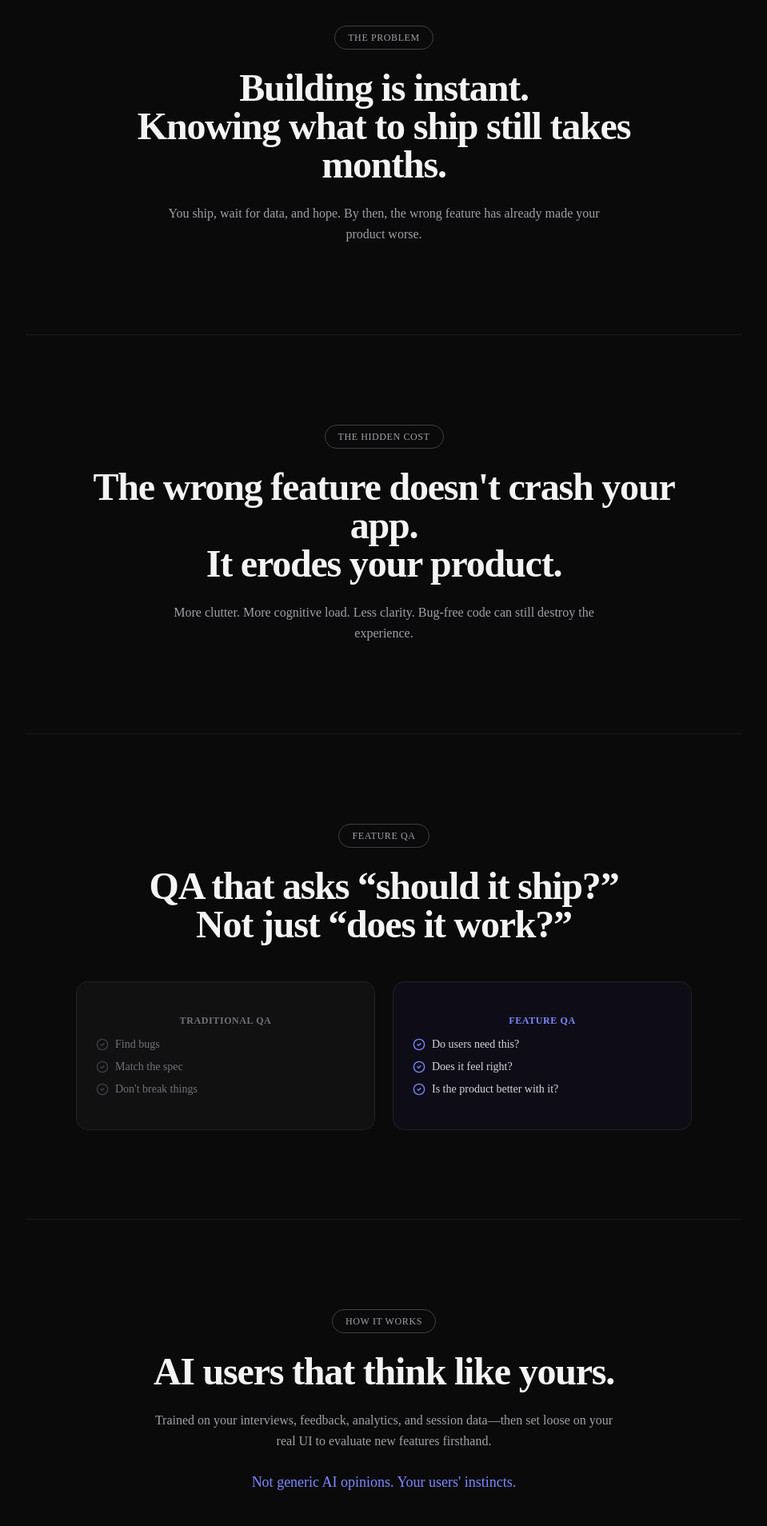
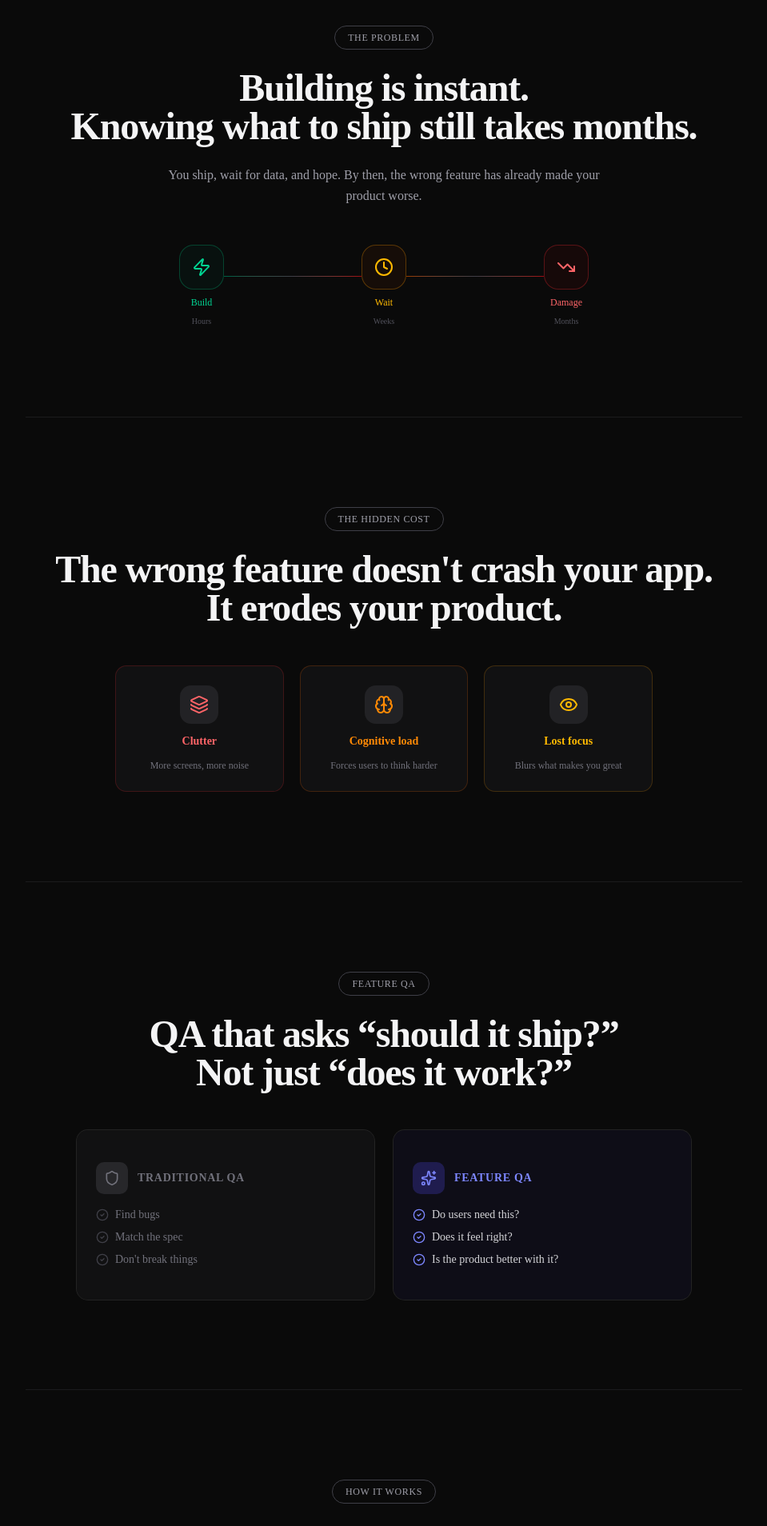
Before and after one commit to qiichos/ship-skip, a Next.js app: page / in a window 1280 px wide. Shown: the part 880-2788 px from the top of the page at 80% size, without its empty margins (160-1119 px from the left). Built offline with nearby package versions, Linux system fonts and the light colour scheme.

Commit message:
リデザイン

```diff
--- a/app/page.tsx
+++ b/app/page.tsx
@@ -6,9 +6,22 @@ import {
   ArrowRight,
   Brain,
   CheckCircle2,
+  Clock,
+  Eye,
+  Gauge,
+  GitBranch,
+  Layers,
   MessageSquareQuote,
+  MousePointerClick,
+  Rocket,
+  RotateCcw,
   Shield,
+  Sparkles,
+  SquareArrowOutUpRight,
   Timer,
+  TrendingDown,
+  Users,
+  X,
   Zap,
 } from "lucide-react";
 
@@ -23,13 +36,35 @@ function SectionLabel({ children }: { children: React.ReactNode }) {
   );
 }
 
+/* Reusable icon circle */
+function IconCircle({
+  children,
+  className = "",
+}: {
+  children: React.ReactNode;
+  className?: string;
+}) {
+  return (
+    <div
+      className={`flex h-12 w-12 shrink-0 items-center justify-center rounded-xl border border-zinc-800 bg-zinc-900 ${className}`}
+    >
+      {children}
+    </div>
+  );
+}
+
 export default function Home() {
   return (
     <div className="min-h-screen bg-background text-foreground">
       {/* Nav */}
       <nav className="fixed top-0 z-50 w-full border-b border-zinc-800/60 bg-background/80 backdrop-blur-lg">
         <div className="mx-auto flex h-16 max-w-6xl items-center justify-between px-6">
+          <div className="flex items-center gap-2">
+            <div className="flex h-7 w-7 items-center justify-center rounded-lg bg-indigo-600">
+              <Sparkles className="h-4 w-4 text-white" />
+            </div>
             <span className="text-lg font-bold tracking-tight">ShipSkip</span>
+          </div>
           <Button variant="secondary" size="sm">
             Get Early Access
           </Button>
@@ -39,6 +74,29 @@ export default function Home() {
       {/* Hero */}
       <section className="relative flex min-h-screen flex-col items-center justify-center overflow-hidden px-6 pt-16 text-center">
         <div className="pointer-events-none absolute top-1/4 -z-10 h-[500px] w-[800px] rounded-full bg-indigo-500/5 blur-[120px]" />
+
+        {/* Hero visual: animated-like flow diagram */}
+        <div className="mb-10 flex items-center gap-3">
+          <div className="flex h-14 w-14 items-center justify-center rounded-2xl border border-zinc-700 bg-zinc-900">
+            <GitBranch className="h-6 w-6 text-zinc-400" />
+          </div>
+          <div className="h-px w-8 bg-zinc-700" />
+          <div className="flex h-14 w-14 items-center justify-center rounded-2xl border border-indigo-500/40 bg-indigo-950/40">
+            <Sparkles className="h-6 w-6 text-indigo-400" />
+          </div>
+          <div className="h-px w-8 bg-zinc-700" />
+          <div className="flex flex-col gap-1.5">
+            <div className="flex h-8 items-center gap-1.5 rounded-full border border-emerald-500/30 bg-emerald-950/20 px-3 text-xs font-medium text-emerald-400">
+              <Rocket className="h-3 w-3" /> Ship
+            </div>
+            <div className="flex h-8 items-center gap-1.5 rounded-full border border-amber-500/30 bg-amber-950/20 px-3 text-xs font-medium text-amber-400">
+              <RotateCcw className="h-3 w-3" /> Iterate
+            </div>
+            <div className="flex h-8 items-center gap-1.5 rounded-full border border-red-500/30 bg-red-950/20 px-3 text-xs font-medium text-red-400">
+              <X className="h-3 w-3" /> Skip
+            </div>
+          </div>
+        </div>
 
         <SectionLabel>Feature QA for the AI Era</SectionLabel>
 
@@ -73,58 +131,127 @@ export default function Home() {
         </div>
       </section>
 
-      {/* Problem */}
+      {/* Problem — with visual timeline */}
       <section className="px-6 py-28">
-        <div className="mx-auto max-w-3xl text-center">
+        <div className="mx-auto max-w-4xl text-center">
           <SectionLabel>The Problem</SectionLabel>
           <h2 className="mb-6 text-3xl font-bold tracking-tight text-zinc-100 sm:text-4xl lg:text-5xl">
             Building is instant.
             <br />
             Knowing what to ship still takes months.
           </h2>
-          <p className="mx-auto max-w-xl text-base leading-relaxed text-zinc-400">
+          <p className="mx-auto mb-12 max-w-xl text-base leading-relaxed text-zinc-400">
             You ship, wait for data, and hope. By then, the wrong feature has
             already made your product worse.
           </p>
+
+          {/* Timeline visual */}
+          <div className="mx-auto flex max-w-lg items-center justify-between">
+            <div className="flex flex-col items-center gap-2">
+              <div className="flex h-14 w-14 items-center justify-center rounded-2xl border border-emerald-500/30 bg-emerald-950/20">
+                <Zap className="h-6 w-6 text-emerald-400" />
+              </div>
+              <span className="text-xs font-medium text-emerald-400">
+                Build
+              </span>
+              <span className="text-[10px] text-zinc-600">Hours</span>
+            </div>
+            <div className="mb-6 h-px flex-1 bg-gradient-to-r from-emerald-800 via-zinc-700 to-red-800" />
+            <div className="flex flex-col items-center gap-2">
+              <div className="flex h-14 w-14 items-center justify-center rounded-2xl border border-amber-500/30 bg-amber-950/20">
+                <Clock className="h-6 w-6 text-amber-400" />
+              </div>
+              <span className="text-xs font-medium text-amber-400">Wait</span>
+              <span className="text-[10px] text-zinc-600">Weeks</span>
+            </div>
+            <div className="mb-6 h-px flex-1 bg-gradient-to-r from-amber-800 via-zinc-700 to-red-800" />
+            <div className="flex flex-col items-center gap-2">
+              <div className="flex h-14 w-14 items-center justify-center rounded-2xl border border-red-500/30 bg-red-950/20">
+                <TrendingDown className="h-6 w-6 text-red-400" />
+              </div>
+              <span className="text-xs font-medium text-red-400">Damage</span>
+              <span className="text-[10px] text-zinc-600">Months</span>
+            </div>
+          </div>
         </div>
       </section>
 
       <Separator className="mx-auto max-w-4xl bg-zinc-800/60" />
 
-      {/* Core Insight */}
+      {/* Core Insight — with impact icons */}
       <section className="px-6 py-28">
-        <div className="mx-auto max-w-3xl text-center">
+        <div className="mx-auto max-w-4xl text-center">
           <SectionLabel>The Hidden Cost</SectionLabel>
           <h2 className="mb-6 text-3xl font-bold tracking-tight text-zinc-100 sm:text-4xl lg:text-5xl">
             The wrong feature doesn&apos;t crash your app.
             <br />
             It erodes your product.
           </h2>
-          <p className="mx-auto max-w-xl text-base leading-relaxed text-zinc-400">
-            More clutter. More cognitive load. Less clarity. Bug-free code can
-            still destroy the experience.
+
+          <div className="mx-auto mt-12 grid max-w-2xl gap-5 sm:grid-cols-3">
+            {[
+              {
+                icon: Layers,
+                label: "Clutter",
+                desc: "More screens, more noise",
+                color: "text-red-400",
+                border: "border-red-500/20",
+              },
+              {
+                icon: Brain,
+                label: "Cognitive load",
+                desc: "Forces users to think harder",
+                color: "text-orange-400",
+                border: "border-orange-500/20",
+              },
+              {
+                icon: Eye,
+                label: "Lost focus",
+                desc: "Blurs what makes you great",
+                color: "text-amber-400",
+                border: "border-amber-500/20",
+              },
+            ].map((item) => (
+              <div
+                key={item.label}
+                className={`flex flex-col items-center gap-3 rounded-xl border ${item.border} bg-zinc-900/50 p-6`}
+              >
+                <div className="flex h-12 w-12 items-center justify-center rounded-xl bg-zinc-800/80">
+                  <item.icon className={`h-6 w-6 ${item.color}`} />
+                </div>
+                <p className={`text-sm font-semibold ${item.color}`}>
+                  {item.label}
                 </p>
+                <p className="text-xs text-zinc-500">{item.desc}</p>
+              </div>
+            ))}
+          </div>
         </div>
       </section>
 
       <Separator className="mx-auto max-w-4xl bg-zinc-800/60" />
 
-      {/* What is ShipSkip */}
+      {/* Feature QA definition */}
       <section className="px-6 py-28">
         <div className="mx-auto max-w-4xl text-center">
           <SectionLabel>Feature QA</SectionLabel>
-          <h2 className="mb-6 text-3xl font-bold tracking-tight text-zinc-100 sm:text-4xl lg:text-5xl">
+          <h2 className="mb-12 text-3xl font-bold tracking-tight text-zinc-100 sm:text-4xl lg:text-5xl">
             QA that asks &ldquo;should it ship?&rdquo;
             <br />
             Not just &ldquo;does it work?&rdquo;
           </h2>
 
-          <div className="mx-auto mt-12 grid max-w-3xl gap-6 md:grid-cols-2">
+          <div className="mx-auto grid max-w-3xl gap-6 md:grid-cols-2">
             <Card className="border-zinc-800 bg-zinc-900/50">
               <CardContent className="p-6">
-                <h3 className="mb-3 text-xs font-semibold tracking-wider text-zinc-500 uppercase">
+                <div className="mb-4 flex items-center gap-3">
+                  <div className="flex h-10 w-10 items-center justify-center rounded-lg bg-zinc-800">
+                    <Shield className="h-5 w-5 text-zinc-500" />
+                  </div>
+                  <h3 className="text-sm font-semibold tracking-wider text-zinc-500 uppercase">
                     Traditional QA
                   </h3>
+                </div>
                 <ul className="space-y-2 text-left text-sm text-zinc-500">
                   <li className="flex items-center gap-2">
                     <CheckCircle2 className="h-4 w-4 text-zinc-700" />
@@ -144,9 +271,14 @@ export default function Home() {
 
             <Card className="border-indigo-500/30 bg-indigo-950/20">
               <CardContent className="p-6">
-                <h3 className="mb-3 text-xs font-semibold tracking-wider text-indigo-400 uppercase">
+                <div className="mb-4 flex items-center gap-3">
+                  <div className="flex h-10 w-10 items-center justify-center rounded-lg bg-indigo-900/50">
+                    <Sparkles className="h-5 w-5 text-indigo-400" />
+                  </div>
+                  <h3 className="text-sm font-semibold tracking-wider text-indigo-400 uppercase">
                     Feature QA
                   </h3>
+                </div>
                 <ul className="space-y-2 text-left text-sm text-zinc-300">
                   <li className="flex items-center gap-2">
                     <CheckCircle2 className="h-4 w-4 text-indigo-400" />
@@ -169,43 +301,119 @@ export default function Home() {
 
       <Separator className="mx-auto max-w-4xl bg-zinc-800/60" />
 
-      {/* How it works */}
+      {/* How it works — step visual */}
       <section className="px-6 py-28">
-        <div className="mx-auto max-w-3xl text-center">
+        <div className="mx-auto max-w-4xl text-center">
           <SectionLabel>How It Works</SectionLabel>
-          <h2 className="mb-6 text-3xl font-bold tracking-tight text-zinc-100 sm:text-4xl lg:text-5xl">
+          <h2 className="mb-12 text-3xl font-bold tracking-tight text-zinc-100 sm:text-4xl lg:text-5xl">
             AI users that think like yours.
           </h2>
-          <p className="mx-auto max-w-xl text-base leading-relaxed text-zinc-400">
-            Trained on your interviews, feedback, analytics, and session
-            data&mdash;then set loose on your real UI to evaluate new features
-            firsthand.
+
+          <div className="mx-auto grid max-w-3xl gap-8 sm:grid-cols-3">
+            {[
+              {
+                step: "01",
+                icon: Users,
+                title: "Learn",
+                desc: "Trained on your interviews, feedback, analytics & sessions",
+                color: "text-indigo-400",
+                border: "border-indigo-500/20",
+              },
+              {
+                step: "02",
+                icon: MousePointerClick,
+                title: "Test",
+                desc: "AI users navigate your real UI like actual customers",
+                color: "text-violet-400",
+                border: "border-violet-500/20",
+              },
+              {
+                step: "03",
+                icon: Gauge,
+                title: "Judge",
+                desc: "Score every feature and explain why in their own words",
+                color: "text-fuchsia-400",
+                border: "border-fuchsia-500/20",
+              },
+            ].map((item) => (
+              <div key={item.step} className="flex flex-col items-center gap-4">
+                <span className="text-[10px] font-bold tracking-widest text-zinc-600 uppercase">
+                  Step {item.step}
+                </span>
+                <div
+                  className={`flex h-16 w-16 items-center justify-center rounded-2xl border ${item.border} bg-zinc-900`}
+                >
+                  <item.icon className={`h-7 w-7 ${item.color}`} />
+                </div>
+                <p className={`text-base font-semibold ${item.color}`}>
+                  {item.title}
                 </p>
-          <p className="mt-6 text-lg font-medium text-indigo-400">
-            Not generic AI opinions. Your users&apos; instincts.
+                <p className="text-sm leading-relaxed text-zinc-500">
+                  {item.desc}
+                </p>
+              </div>
+            ))}
+          </div>
+
+          <p className="mx-auto mt-12 max-w-md text-base font-medium text-zinc-400">
+            Not generic AI opinions.{" "}
+            <span className="text-indigo-400">Your users&apos; instincts.</span>
           </p>
         </div>
       </section>
 
       <Separator className="mx-auto max-w-4xl bg-zinc-800/60" />
 
-      {/* Output */}
+      {/* Output — score card */}
       <section className="px-6 py-28">
         <div className="mx-auto max-w-3xl text-center">
           <SectionLabel>The Output</SectionLabel>
-          <h2 className="mb-6 text-3xl font-bold tracking-tight text-zinc-100 sm:text-4xl lg:text-5xl">
+          <h2 className="mb-10 text-3xl font-bold tracking-tight text-zinc-100 sm:text-4xl lg:text-5xl">
             A score. A verdict. Real voices.
           </h2>
 
-          <Card className="mx-auto mt-10 max-w-md border-zinc-800 bg-zinc-900/70">
+          <Card className="mx-auto max-w-md border-zinc-800 bg-zinc-900/70">
             <CardContent className="p-6 text-left">
-              <div className="mb-4 flex items-center justify-between">
-                <span className="text-xs font-medium tracking-wider text-zinc-500 uppercase">
+              {/* Score header */}
+              <div className="mb-5 flex items-center gap-4">
+                <div className="relative flex h-16 w-16 items-center justify-center">
+                  <svg className="h-16 w-16 -rotate-90" viewBox="0 0 64 64">
+                    <circle
+                      cx="32"
+                      cy="32"
+                      r="28"
+                      fill="none"
+                      stroke="currentColor"
+                      strokeWidth="4"
+                      className="text-zinc-800"
+                    />
+                    <circle
+                      cx="32"
+                      cy="32"
+                      r="28"
+                      fill="none"
+                      stroke="currentColor"
+                      strokeWidth="4"
+                      strokeDasharray={`${0.78 * 175.9} ${175.9}`}
+                      strokeLinecap="round"
+                      className="text-amber-400"
+                    />
+                  </svg>
+                  <span className="absolute text-lg font-bold text-amber-400">
+                    78
+                  </span>
+                </div>
+                <div>
+                  <p className="text-xs font-medium tracking-wider text-zinc-500 uppercase">
                     Feature Score
-                </span>
-                <span className="text-3xl font-bold text-amber-400">78%</span>
+                  </p>
+                  <p className="text-sm text-amber-400/80">Iterate</p>
                 </div>
+              </div>
+
               <Separator className="mb-4 bg-zinc-800" />
+
+              {/* Voices */}
               <div className="space-y-3">
                 {[
                   "I get what this does, but how is it different from what\u2019s already there?",
@@ -227,7 +435,7 @@ export default function Home() {
 
       <Separator className="mx-auto max-w-4xl bg-zinc-800/60" />
 
-      {/* Decision */}
+      {/* Decision — Ship / Iterate / Skip */}
       <section className="px-6 py-28">
         <div className="mx-auto max-w-3xl text-center">
           <SectionLabel>The Decision</SectionLabel>
@@ -238,30 +446,41 @@ export default function Home() {
           <div className="mx-auto grid max-w-2xl gap-4 sm:grid-cols-3">
             {[
               {
+                icon: Rocket,
                 label: "Ship",
                 desc: "Clear value. Go.",
                 color: "text-emerald-400",
+                iconBg: "bg-emerald-950/30",
                 border: "border-emerald-500/20",
                 bg: "bg-emerald-950/10",
               },
               {
+                icon: RotateCcw,
                 label: "Iterate",
                 desc: "Not there yet. Refine.",
                 color: "text-amber-400",
+                iconBg: "bg-amber-950/30",
                 border: "border-amber-500/20",
                 bg: "bg-amber-950/10",
               },
               {
+                icon: X,
                 label: "Skip",
                 desc: "More noise than signal.",
                 color: "text-red-400",
+                iconBg: "bg-red-950/30",
                 border: "border-red-500/20",
                 bg: "bg-red-950/10",
               },
             ].map((item) => (
               <Card key={item.label} className={`${item.border} ${item.bg}`}>
-                <CardContent className="p-5 text-center">
-                  <p className={`mb-1 text-xl font-bold ${item.color}`}>
+                <CardContent className="flex flex-col items-center gap-3 p-6">
+                  <div
+                    className={`flex h-12 w-12 items-center justify-center rounded-xl ${item.iconBg}`}
+                  >
+                    <item.icon className={`h-6 w-6 ${item.color}`} />
+                  </div>
+                  <p className={`text-xl font-bold ${item.color}`}>
                     {item.label}
                   </p>
                   <p className="text-sm text-zinc-500">{item.desc}</p>
@@ -284,28 +503,40 @@ export default function Home() {
                 icon: Shield,
                 title: "Kill bad features early",
                 desc: "Before they reach production.",
+                color: "text-emerald-400",
+                bg: "bg-emerald-950/20",
               },
               {
                 icon: Brain,
-                title: "Your users' lens",
+                title: "Your users\u2019 lens",
                 desc: "AI trained on your data, not guesswork.",
+                color: "text-indigo-400",
+                bg: "bg-indigo-950/20",
               },
               {
                 icon: Zap,
                 title: "Guard simplicity",
                 desc: "Stop feature creep before it starts.",
+                color: "text-violet-400",
+                bg: "bg-violet-950/20",
               },
               {
                 icon: Timer,
                 title: "Days, not quarters",
                 desc: "Signal before launch, not months after.",
+                color: "text-amber-400",
+                bg: "bg-amber-950/20",
               },
             ].map((item) => (
               <div
                 key={item.title}
-                className="flex gap-4 rounded-lg border border-zinc-800 bg-zinc-900/30 p-5 text-left"
+                className="flex gap-4 rounded-xl border border-zinc-800 bg-zinc-900/30 p-5 text-left"
               >
-                <item.icon className="mt-0.5 h-5 w-5 shrink-0 text-indigo-400" />
+                <div
+                  className={`flex h-10 w-10 shrink-0 items-center justify-center rounded-lg ${item.bg}`}
+                >
+                  <item.icon className={`h-5 w-5 ${item.color}`} />
+                </div>
                 <div>
                   <p className="font-medium text-zinc-200">{item.title}</p>
                   <p className="text-sm text-zinc-500">{item.desc}</p>
@@ -322,6 +553,11 @@ export default function Home() {
       <section className="relative px-6 py-32">
         <div className="pointer-events-none absolute bottom-0 left-1/2 -z-10 h-[400px] w-[600px] -translate-x-1/2 rounded-full bg-indigo-500/5 blur-[100px]" />
         <div className="mx-auto max-w-3xl text-center">
+          <div className="mb-8 flex justify-center">
+            <div className="flex h-16 w-16 items-center justify-center rounded-2xl border border-indigo-500/30 bg-indigo-950/30">
+              <Sparkles className="h-8 w-8 text-indigo-400" />
+            </div>
+          </div>
           <h2 className="mb-6 text-3xl font-bold tracking-tight text-zinc-100 sm:text-4xl lg:text-5xl">
             The best products win
             <br />
@@ -341,7 +577,12 @@ export default function Home() {
       {/* Footer */}
       <footer className="border-t border-zinc-800/60 px-6 py-10">
         <div className="mx-auto flex max-w-6xl items-center justify-between text-sm text-zinc-600">
+          <div className="flex items-center gap-2">
+            <div className="flex h-5 w-5 items-center justify-center rounded bg-indigo-600">
+              <Sparkles className="h-3 w-3 text-white" />
+            </div>
             <span>&copy; 2026 ShipSkip</span>
+          </div>
           <span>Feature QA for the AI era.</span>
         </div>
       </footer>
```
Lines whose indentation alone changed are shown as unchanged.
